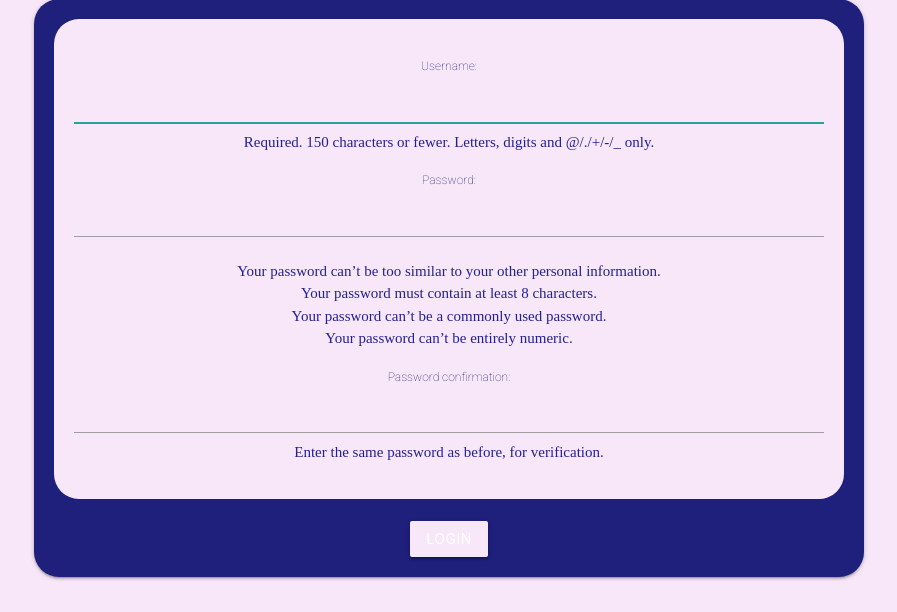
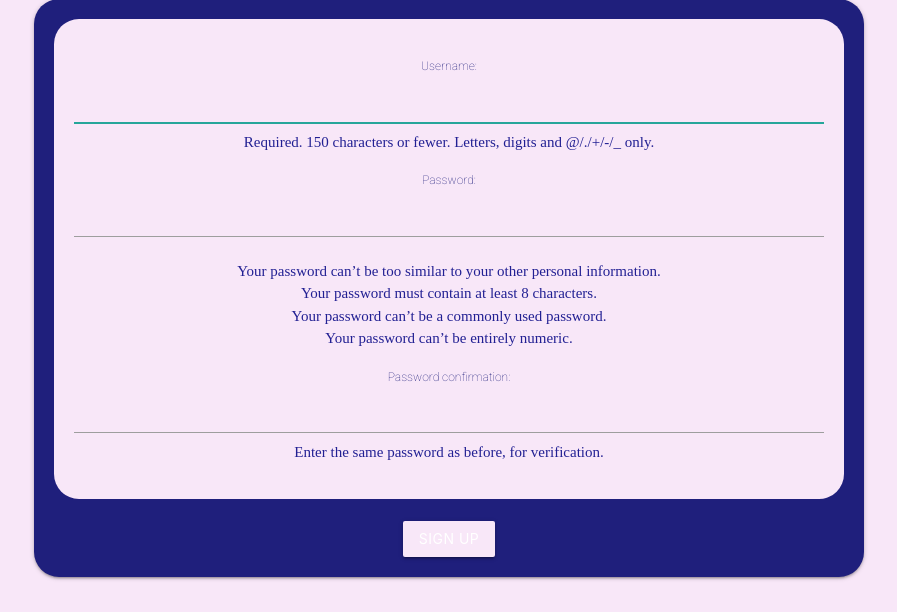
Before and after one commit to chanjongpak/charlotte-project, a Django app: page /accounts/signup/ in a window 1280 px wide. Shown: the part 799-1411 px from the top of the page, without its empty margins (191-1088 px from the left). Run offline with Django 4.2, Linux system fonts and the light colour scheme.

Commit message:
styled sign up page to be pushed

```diff
--- a/main_app/templates/registration/signup.html
+++ b/main_app/templates/registration/signup.html
@@ -11,7 +11,7 @@
       <form method="post" id="login-form" action="{% url 'login' %}">
         <div class="bg" id="login-form">{% csrf_token %} {{ form.as_p }}</div>
         <br />
-        <input type="submit" class="btn" id="login-button" value="login" />
+        <input type="submit" class="btn" id="login-button" value="Sign Up" />
         <input type="hidden" name="next" value="{{ next }}" />
       </form>
       {% endblock %}
```
Also changed, not shown: db.sqlite3.
